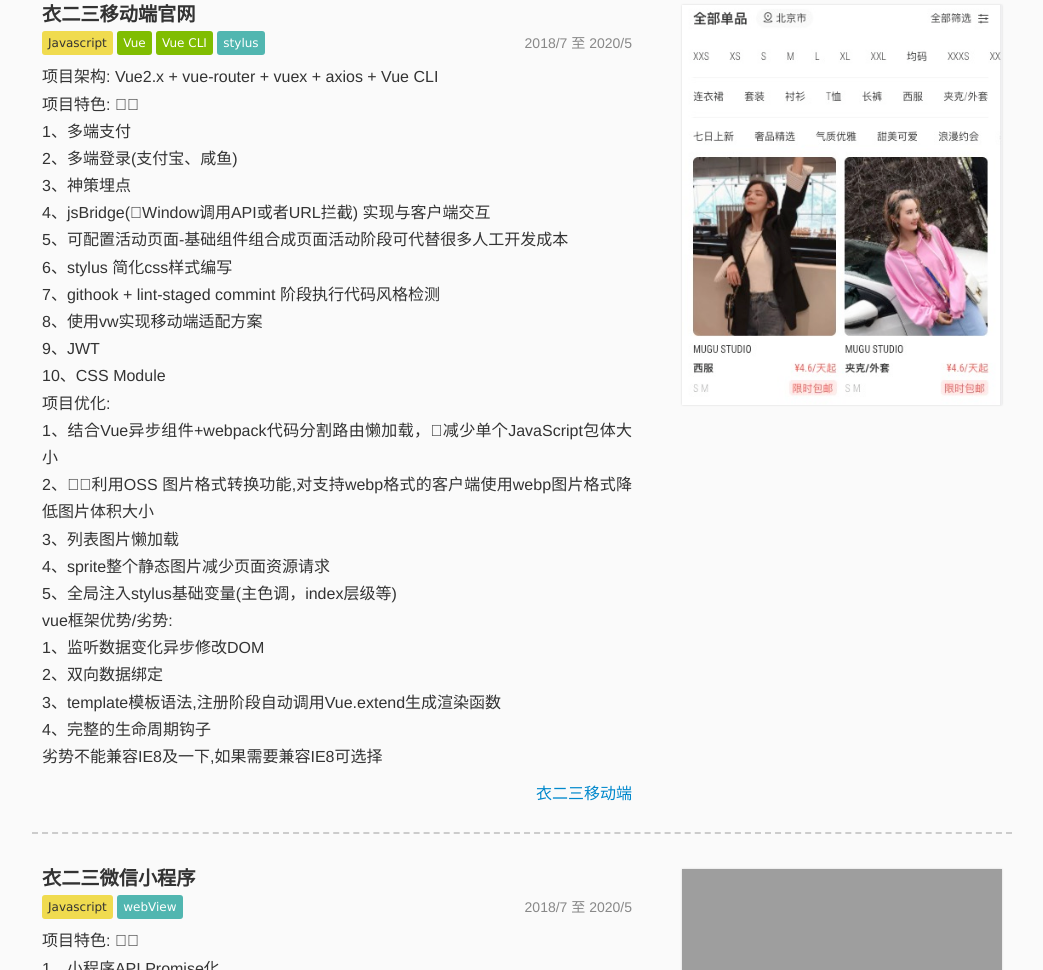
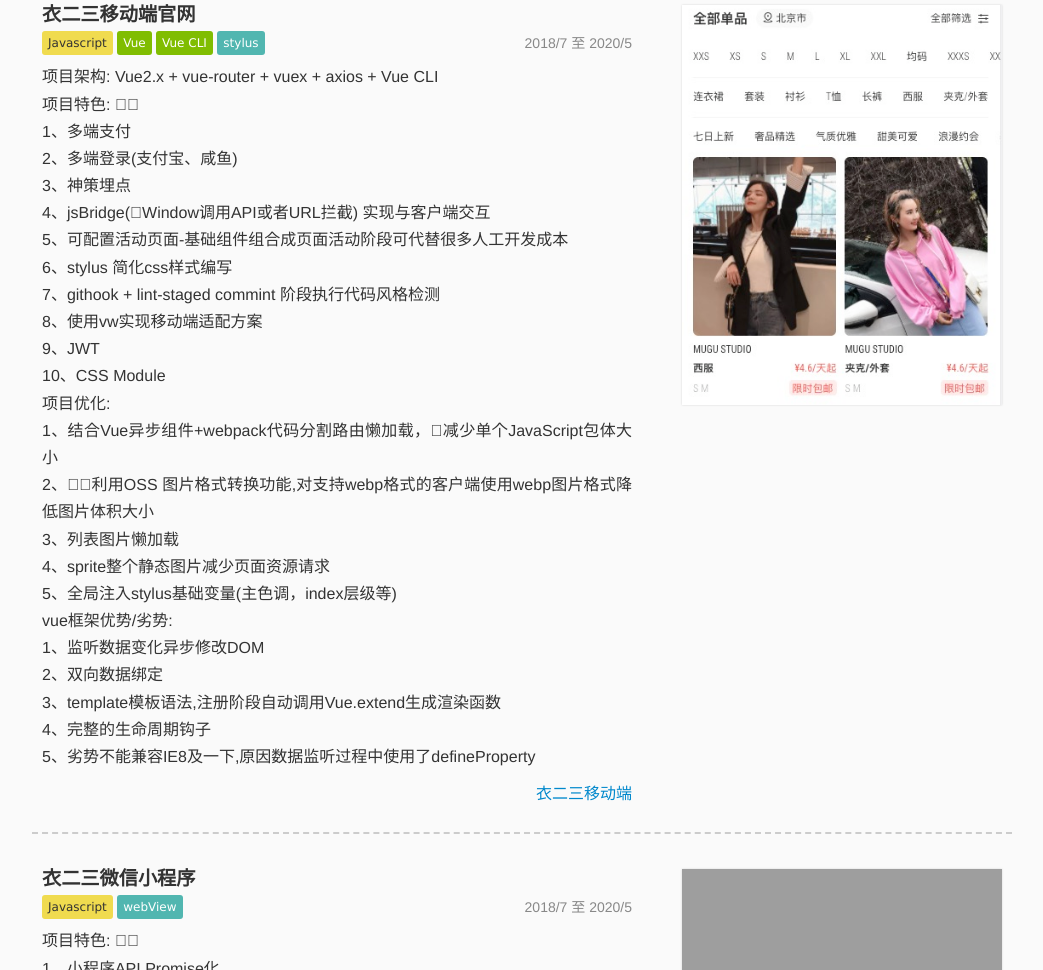
Before and after one commit to jiangsheng1209/jason_webdesign, a plain HTML site: page index.html in a window 1280 px wide. Shown: the part 2101-3071 px from the top of the page, without its empty margins (118-1161 px from the left). Drawn offline with Linux system fonts and the light colour scheme; grey boxes are pictures that could not be loaded.

Commit message:
修改简历

```diff
--- a/index.html
+++ b/index.html
@@ -274,7 +274,7 @@
                 <p>2、双向数据绑定</p>
                 <p>3、template模板语法,注册阶段自动调用Vue.extend生成渲染函数</p>
                 <p>4、完整的生命周期钩子</p>
-                <p>劣势不能兼容IE8及一下,如果需要兼容IE8可选择</p>
+                <p>5、劣势不能兼容IE8及一下,原因数据监听过程中使用了defineProperty</p>
                 <p class="project__intro__links not-for-print">
                   <a href="https://www.95vintage.com/architecture/" target="_blank">衣二三移动端</a>
                 </p>
```
